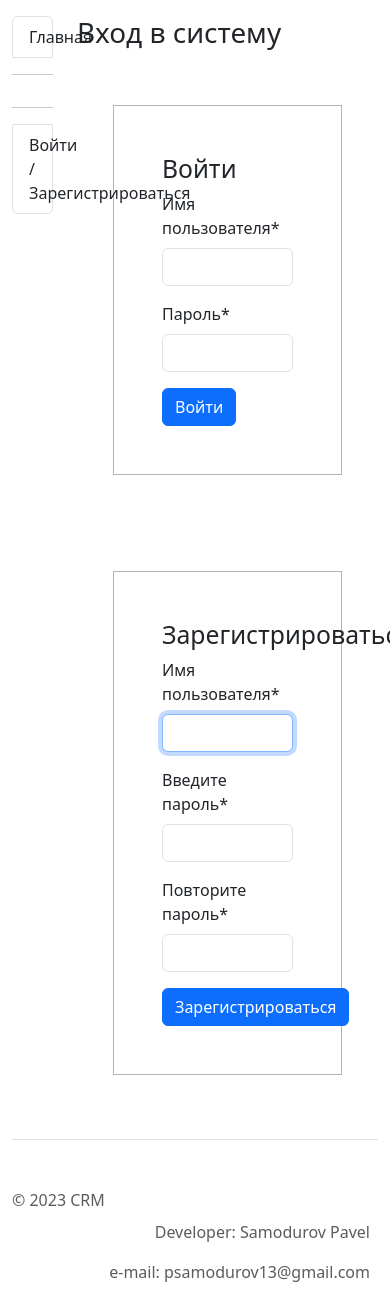
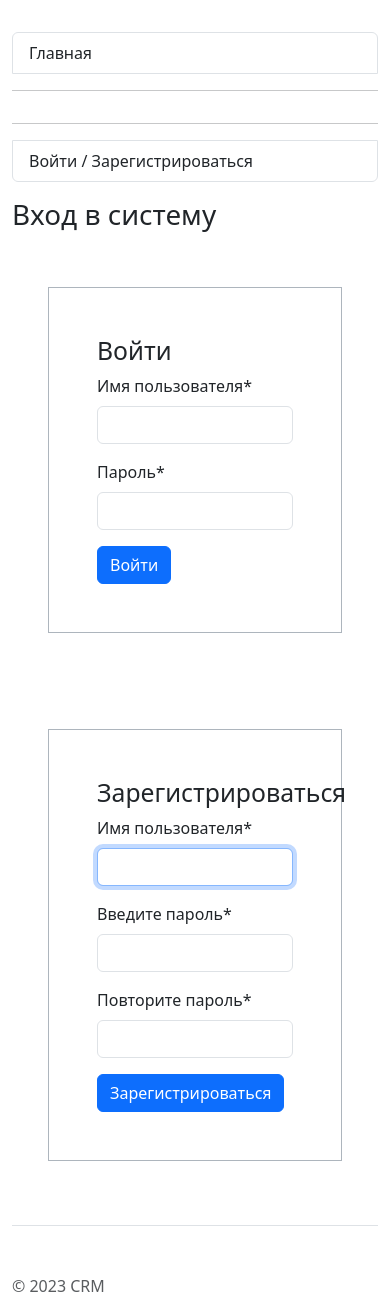
Before and after one commit to psamodurov13/crm_offices, a Django app: page /login_page in a window 390 px wide; the page is wider, and only the part inside the window is pictured. Shown: the top 1300 px of that part. Run offline with Django 4.2, Linux system fonts and the light colour scheme; parts of the project's set-up code (start-up, migrations or seed data) failed here and were passed over; some libraries are stand-ins or nearby versions.

Commit message:
fixed sidebar for mobile devices, added last migration file

```diff
--- a/crm_offices/crm_offices/static/css/style.css
+++ b/crm_offices/crm_offices/static/css/style.css
@@ -76,3 +76,10 @@
 .checkbox_multiple {
 box-shadow: 0px 0px 5px 2px gray;
 }
+
+@media (max-width: 767px) {
+    .sidebar-menu {
+        max-height: 300px;
+        overflow: scroll;
+    }
+}
--- a/crm_offices/templates/inc/_header.html
+++ b/crm_offices/templates/inc/_header.html
@@ -57,7 +57,7 @@
 {% endcomment %}
 <div class="container">
   <div class="row py-3">
-  <div class="sidebar-menu col-2">
+    <div class="sidebar-menu my-3 col-md-2 col-sm-12">
       <div class="list-group">
         <a href="{% url 'home' %}" class="list-group-item list-group-item-action {% if request.path == '/' %}active{% endif %}" aria-current="true">
           Главная
@@ -75,7 +75,7 @@
         {% endif %}
       </div>
     </div>
-  <div class="col-10 content">
+    <div class="col-md-10 col-sm-12 content">
       {% if request.user.is_authenticated %}
         <div class="row text-center">
           {% get_years_buttons request %}
```
Also changed, not shown: crm_offices/crm/migrations/0012_remove_offices_phone.py (added). Lines whose indentation alone changed are shown as unchanged.
